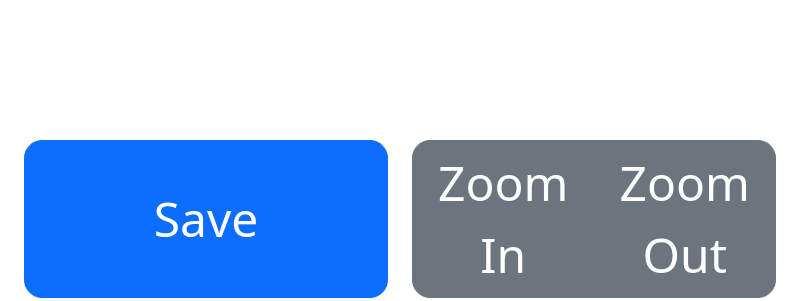
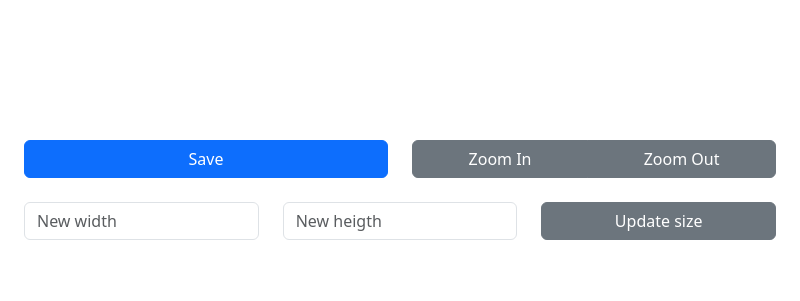
Before and after one commit to DEIB-GECO/GSEACompass, an Electron app: page web_pages/plot.html in a window 800 px wide. Shown: the part 500-801 px from the top of the page. Drawn offline with Linux system fonts and the light colour scheme; no server answers.

Commit message:
Remove css from plot.html

```diff
--- a/web_pages/plot.html
+++ b/web_pages/plot.html
@@ -28,18 +28,11 @@
         }
 
         .custom-btn {
-            width: 12%;
-            border-radius: 18px;
-            font-size: 300%;
-            position: sticky;
-            display: block;
-            float: left;
+
         }
 
         .custom-input {
-            border-radius: 18px;
-            height: 90px !important;
-            font-size: 250%;
+
         }
     </style>
 </head>
```
